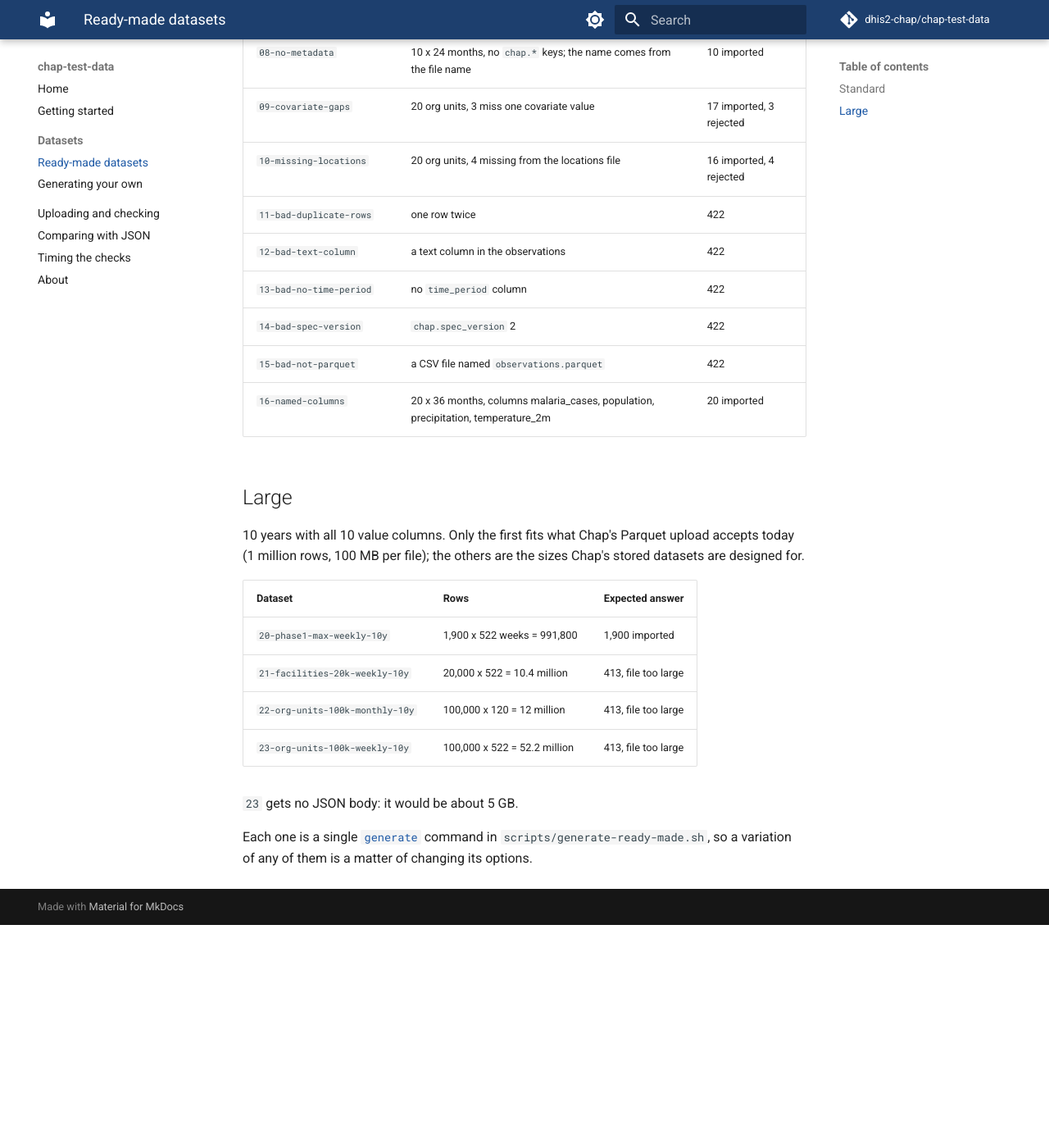
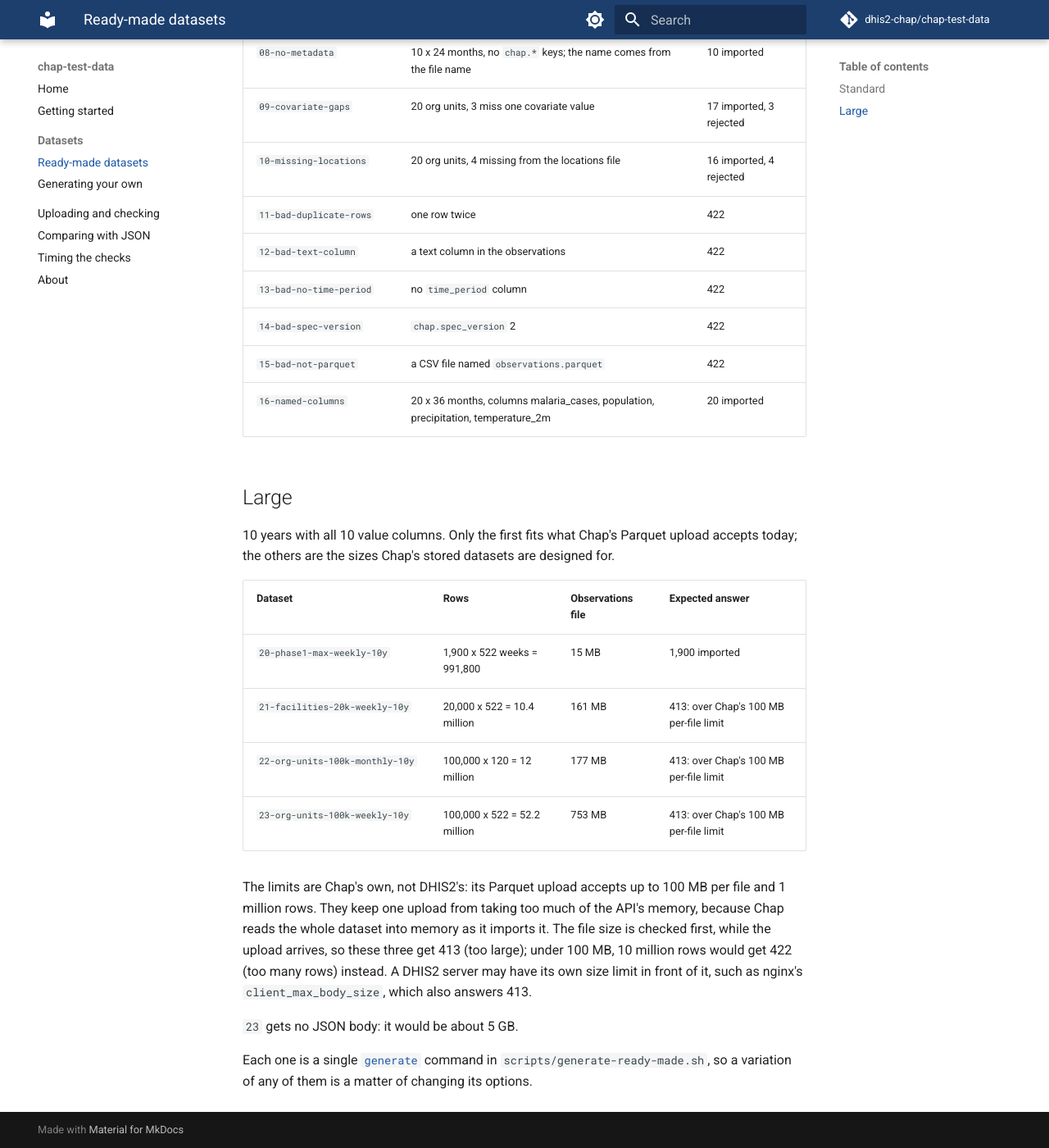
Before and after one commit to dhis2-chap/chap-test-data, an MkDocs documentation site: the page built from docs/ready-made.md, in a window 1280 px wide and 1400 px high, scrolled down 900 px. Shown: the whole window at 82% size. Built offline with MkDocs 1.6.1 and Material for MkDocs 9.7.7, drawn with Linux system fonts in a browser that asks for light colours; comment, search, counter and statistics services are not loaded; before the commit the page ends 2028 px from its top, so only the background shows below that.

Commit message:
docs: say the large datasets are refused by Chap's own 100 MB per-file limit, and why

```diff
--- a/docs/ready-made.md
+++ b/docs/ready-made.md
@@ -38,16 +38,22 @@ They use 4 value columns: disease_cases, population, rainfall and mean_temperatu
 
 ## Large
 
-10 years with all 10 value columns. Only the first fits what Chap's Parquet upload accepts today
-(1 million rows, 100 MB per file); the others are the sizes Chap's stored datasets are designed
-for.
+10 years with all 10 value columns. Only the first fits what Chap's Parquet upload accepts today;
+the others are the sizes Chap's stored datasets are designed for.
 
-| Dataset | Rows | Expected answer |
-| --- | --- | --- |
-| `20-phase1-max-weekly-10y` | 1,900 x 522 weeks = 991,800 | 1,900 imported |
-| `21-facilities-20k-weekly-10y` | 20,000 x 522 = 10.4 million | 413, file too large |
-| `22-org-units-100k-monthly-10y` | 100,000 x 120 = 12 million | 413, file too large |
-| `23-org-units-100k-weekly-10y` | 100,000 x 522 = 52.2 million | 413, file too large |
+| Dataset | Rows | Observations file | Expected answer |
+| --- | --- | --- | --- |
+| `20-phase1-max-weekly-10y` | 1,900 x 522 weeks = 991,800 | 15 MB | 1,900 imported |
+| `21-facilities-20k-weekly-10y` | 20,000 x 522 = 10.4 million | 161 MB | 413: over Chap's 100 MB per-file limit |
+| `22-org-units-100k-monthly-10y` | 100,000 x 120 = 12 million | 177 MB | 413: over Chap's 100 MB per-file limit |
+| `23-org-units-100k-weekly-10y` | 100,000 x 522 = 52.2 million | 753 MB | 413: over Chap's 100 MB per-file limit |
+
+The limits are Chap's own, not DHIS2's: its Parquet upload accepts up to 100 MB per file and
+1 million rows. They keep one upload from taking too much of the API's memory, because Chap
+reads the whole dataset into memory as it imports it. The file size is checked first, while the
+upload arrives, so these three get 413 (too large); under 100 MB, 10 million rows would get 422
+(too many rows) instead. A DHIS2 server may have its own size limit in front of it, such as
+nginx's `client_max_body_size`, which also answers 413.
 
 `23` gets no JSON body: it would be about 5 GB.
 
```
